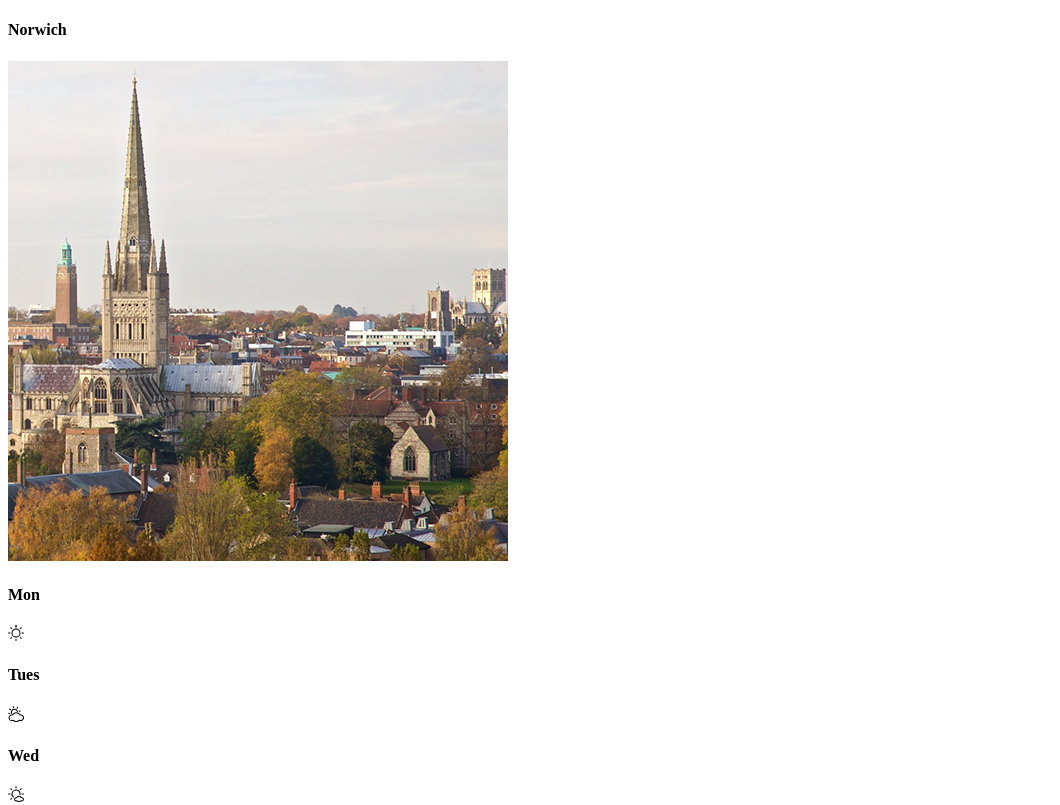
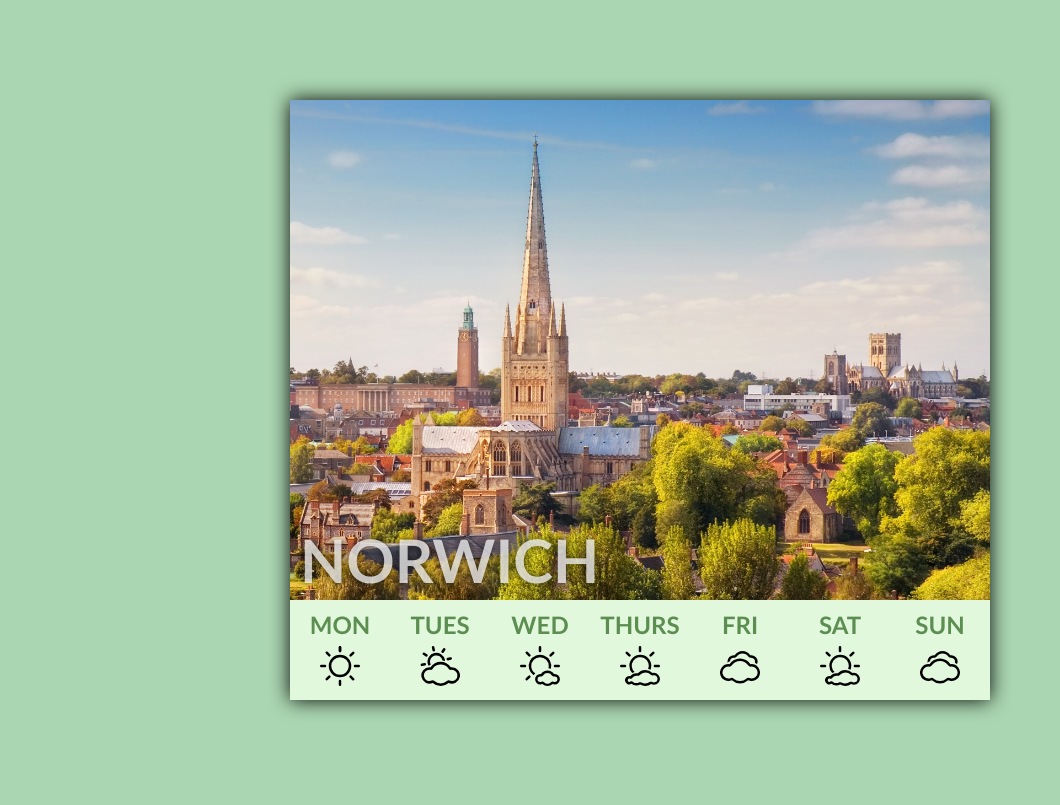
Before and after one commit to tiyapatel12/simple-css-23, a plain HTML site: page index.html in a window 1280 px wide. Shown: the top 805 px of the page, without its empty margins (0-1060 px from the left). Drawn offline with Linux system fonts and the light colour scheme.

Commit message:
finished project

```diff
--- a/css/style.css
+++ b/css/style.css
@@ -0,0 +1,77 @@
+body{
+    background-color: rgb(170, 214, 177);
+    margin: 0;
+    /* uses flex to maintain vertical and horizontal centering of master container */
+    display: flex;
+    /* center horizontally  */
+    align-items: center;
+    /* center vertically */
+    justify-content: center;
+    /* must specify height for vertical centering to work  */
+    height:100vh;
+}
+#main-container{
+    /* fix dimentions of master */
+    width:700px;
+    height:600px;
+    background-color: #e2f8dd;
+    /* add drop shadow */
+    filter: drop-shadow(0px 0px 10px #000);
+}
+#hero-container{
+    position: relative;
+    width: 700px;
+    height: 500px;
+}
+#hero-image{
+    width: 700px;
+    height: 500px;
+    object-fit: cover;
+    object-position: 100% 5%;
+}
+#days-container{
+    /* uses flex to arrange days in a row */
+    display: flex;
+}
+.day{
+    /* constrain dimensions of each day to match overall width and height */
+    width:100px;
+    height:100px;
+}
+.button:hover{
+    /* changes day colour on rollover */
+    background-color: #c5b0da;
+}
+.button:active{
+    /* changes day colour on selection */
+    background-color: #b07fe0;
+}
+h4{
+    /* style all h4 text elements */
+    font-size: 24px;
+    text-transform: uppercase;
+    font-family: 'Trebuchet MS', 'Lucida Sans Unicode', 'Lucida Grande', 'Lucida Sans', Arial, sans-serif;
+    color: #5c8d51;
+    /* center text horizontally */
+    text-align: center;
+    margin-top: 10px;
+    margin-bottom: 7px;
+}
+#city-text{
+    /* match the line height to font size for better control of postioning */
+    font-size: 60px;
+    line-height: 60px;
+    position: absolute;
+    left: 10px;
+    bottom: 10px;
+    margin: 0;
+    color: rgba(250, 250, 250, 0.747);
+    filter: drop-shadow(0px 0px 5px #000);
+}
+.weather-icon{
+    width: 40px;
+    height: 40px;
+    margin-left: auto;
+    margin-right: auto;
+    display:block;
+}
--- a/index.html
+++ b/index.html
@@ -1,35 +1,46 @@
 <!DOCTYPE html>
 <html lang="en">
+
 <head>
     <meta charset="UTF-8">
     <meta name="viewport" content="width=device-width, initial-scale=1.0">
     <title>Tiya's Simple CSS 23</title>
+    <link rel="stylesheet" href="css/style.css">
 </head>
 <body>
-    <div id="main container">
+    <!-- the master container  -->
+    <div id="main-container">
         <div id="hero-container">
             <h4 id="city-text">Norwich</h4>
-            <img src="images/norwich.jpg">
+            <img id="hero-image" src="images/norwich3.jpg">
         </div>
-        <div if="days container">
-            <div class="day">
+        <div id="days-container">
+            <div class="day button">
                 <h4>Mon</h4>
                 <img class="weather-icon" src="icons/100.svg">
             </div>
-            <div class="day">
+            <div class="day button">
                 <h4>Tues</h4>
                 <img class="weather-icon" src="icons/101.svg">
             </div>
-            <div class="day">
+            <div class="day button">
                 <h4>Wed</h4>
                 <img class="weather-icon" src="icons/102.svg">
             </div>
-            <div class="day">
+            <div class="day button">
                 <h4>Thurs</h4>
                 <img class="weather-icon" src="icons/103.svg">
             </div>
-            <div class="day">
+            <div class="day button">
                 <h4>Fri</h4>
+                <img class="weather-icon" src="icons/104.svg">
+            </div>
+            <div class="day button">
+                <h4>Sat</h4>
+                <img class="weather-icon" src="icons/103.svg">
+            </div>
+            <div class="day button">
+                <h4>Sun</h4>
                 <img class="weather-icon" src="icons/104.svg">
             </div>
         </div>
```
Also changed, not shown: images/norwich3.jpg (added).
